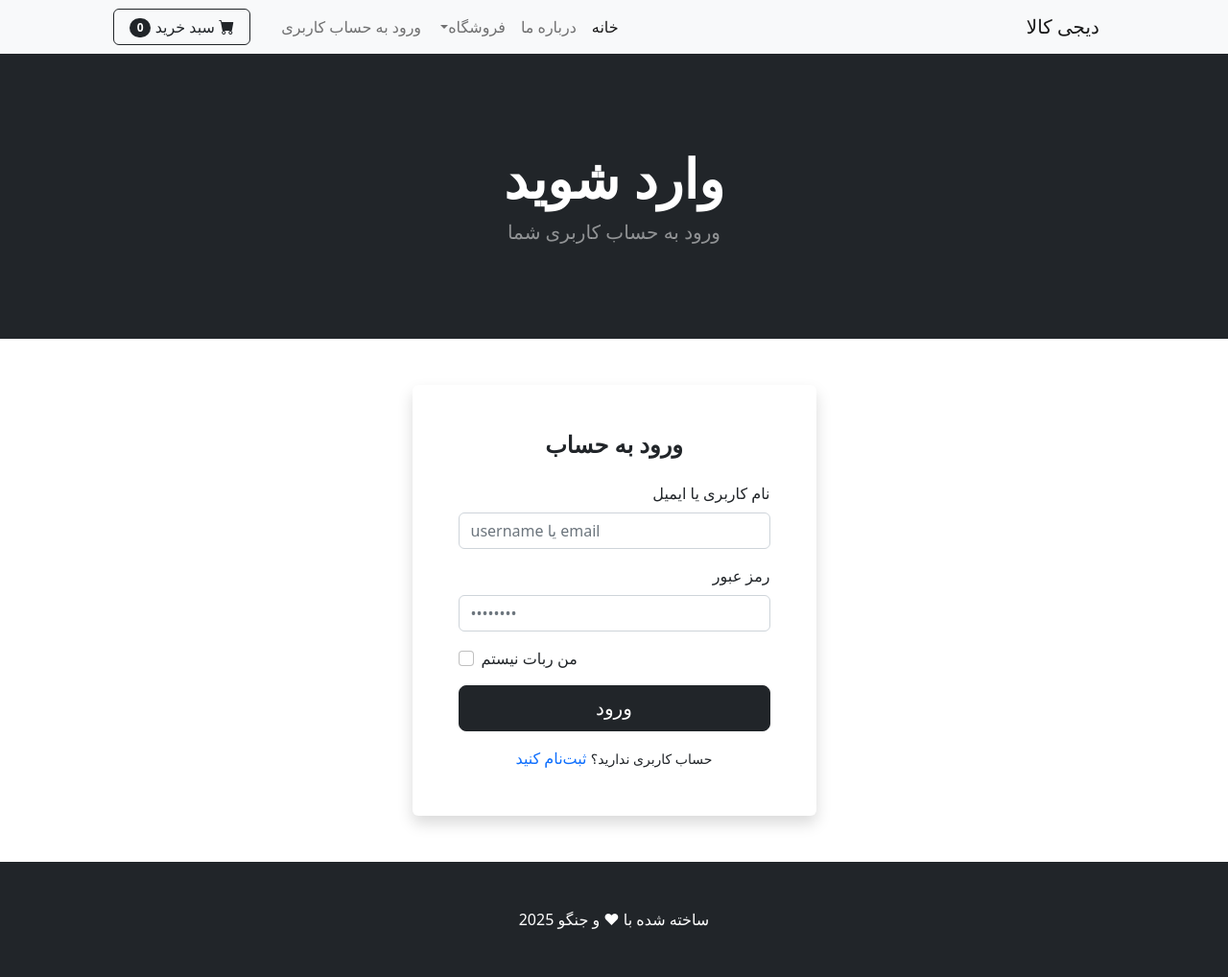
After one commit to KiyanPourazar/Digikala, a Django app: page /login/ in a window 1280 px wide. The commit adds this page. Shown: the whole page at 96% size. Run offline with Django 5.2, Linux system fonts and the light colour scheme; some libraries are stand-ins or nearby versions.

Commit message:
add login and logout pages

```diff
--- a/shop/templates/base.html
+++ b/shop/templates/base.html
@@ -18,6 +18,30 @@
     </head>
     <body dir="rtl">
         {% include 'navbar.html' %}
+
+{% if messages %}
+  <div class="container mt-3">
+    {% for message in messages %}
+      <div class="alert alert-{{ message.tags }} alert-dismissible fade show shadow-sm" role="alert">
+        <div class="d-flex align-items-center">
+          {% if message.tags == "success" %}
+            <i class="bi bi-check-circle-fill me-2 text-success"></i>
+          {% elif message.tags == "error" %}
+            <i class="bi bi-x-circle-fill me-2 text-danger"></i>
+          {% elif message.tags == "warning" %}
+            <i class="bi bi-exclamation-triangle-fill me-2 text-warning"></i>
+          {% else %}
+            <i class="bi bi-info-circle-fill me-2 text-info"></i>
+          {% endif %}
+          <span>{{ message }}</span>
+        </div>
+        <button type="button" class="btn-close" data-bs-dismiss="alert" aria-label="Close"></button>
+      </div>
+    {% endfor %}
+  </div>
+{% endif %}
+
+
         {% block content %}
         {% endblock %}
         <!-- Footer-->
--- /dev/null
+++ b/shop/templates/login.html
@@ -0,0 +1,83 @@
+{% extends 'base.html' %}
+{% load static %}
+
+{% block content %}
+<!-- Header -->
+<header class="bg-dark py-5">
+  <div class="container px-4 px-lg-5 my-5">
+    <div class="text-center text-white">
+      <h1 class="display-4 fw-bolder">وارد شوید</h1>
+      <p class="lead fw-normal text-white-50 mb-0">ورود به حساب کاربری شما</p>
+    </div>
+  </div>
+</header>
+
+<!-- Login Section -->
+<section class="py-5">
+  <div class="container px-4 px-lg-5">
+    <div class="row justify-content-center">
+      <div class="col-md-6 col-lg-5">
+        <div class="card shadow border-0">
+          <div class="card-body p-5">
+            <h4 class="text-center mb-4 fw-bold">ورود به حساب</h4>
+
+            <form method="POST" action="{% url 'login' %}">
+              {% csrf_token %}
+
+              {% if form.errors %}
+              <div class="alert alert-danger text-center">
+                نام کاربری، ایمیل یا رمز عبور اشتباه است.
+              </div>
+              {% endif %}
+
+              <!-- Username or Email -->
+              <div class="mb-3">
+                <label for="login_field" class="form-label text-end w-100">نام کاربری یا ایمیل</label>
+                <input
+                  type="text"
+                  name="login_field"
+                  id="login_field"
+                  class="form-control text-start"
+                  style="direction: ltr;"
+                  placeholder="username یا email"
+                  required
+                />
+              </div>
+
+              <!-- Password -->
+              <div class="mb-3">
+                <label for="password" class="form-label text-end w-100">رمز عبور</label>
+                <input
+                  type="password"
+                  name="password"
+                  id="password"
+                  class="form-control text-start"
+                  style="direction: ltr;"
+                  placeholder="••••••••"
+                  required
+                />
+              </div>
+
+              <div class="mb-3 form-check text-start">
+                <input type="checkbox" class="form-check-input" id="remember" />
+                <label class="form-check-label" for="remember">من ربات نیستم</label>
+              </div>
+
+              <div class="d-grid mb-3">
+                <button type="submit" class="btn btn-dark btn-lg">ورود</button>
+              </div>
+
+              <div class="text-center">
+                <small>حساب کاربری ندارید؟</small>
+                <a href="{% url 'register' %}" class="text-decoration-none text-primary">
+                  ثبت‌نام کنید
+                </a>
+              </div>
+            </form>
+          </div>
+        </div>
+      </div>
+    </div>
+  </div>
+</section>
+{% endblock %}
--- a/shop/templates/navbar.html
+++ b/shop/templates/navbar.html
@@ -6,7 +6,7 @@
         <div class="collapse navbar-collapse" id="navbarSupportedContent">
             <ul class="navbar-nav me-auto mb-2 mb-lg-0 ms-lg-4">
                 <li class="nav-item"><a class="nav-link active" aria-current="page" href="/">خانه</a></li>
-                <li class="nav-item"><a class="nav-link" href="{about/}">درباره</a></li>
+                <li class="nav-item"><a class="nav-link" href="{% url 'about' %}">درباره ما</a></li>
                 <li class="nav-item dropdown">
                     <a class="nav-link dropdown-toggle" id="navbarDropdown" href="#" role="button" data-bs-toggle="dropdown" aria-expanded="false">فروشگاه</a>
                     <ul class="dropdown-menu" aria-labelledby="navbarDropdown">
@@ -16,6 +16,13 @@
                         <li><a class="dropdown-item" href="#!">جدید</a></li>
                     </ul>
                 </li>
+
+                {% if user.is_authenticated %}
+                <li class="nav-item"><a class="nav-link" href="{% url 'logout' %}">خروج از حساب کاربری</a></li>
+                {% else %}
+                <li class="nav-item"><a class="nav-link" href="{% url 'login' %}">ورود به حساب کاربری</a></li>
+                {% endif %}
+
             </ul>
             <form class="d-flex">
                 <button class="btn btn-outline-dark" type="submit">
--- a/shop/urls.py
+++ b/shop/urls.py
@@ -1,7 +1,10 @@
 from django.urls import path
-from .views import ProductsView, about
+from .views import ProductsView, about, login_user, logout_user, register_user
 
 urlpatterns = [
     path('', ProductsView.as_view(), name='products'),
     path('about/', about, name='about'),
+    path('login/', login_user, name='login'),
+    path('logout/', logout_user, name='logout'),
+    path('register/',register_user,name='register'),
 ]
--- a/shop/views.py
+++ b/shop/views.py
@@ -1,6 +1,10 @@
+from urllib import request
+
 from django.views import View
-from django.shortcuts import render
+from django.shortcuts import render, redirect
 from .models import Product
+from django.contrib.auth import authenticate, login , logout
+from django.contrib import messages
 
 class ProductsView(View):
     def get(self, request):
@@ -9,3 +13,34 @@ class ProductsView(View):
 
 def about(request):
     return render(request, 'about.html')
+
+
+from django.shortcuts import render, redirect
+from django.contrib import messages
+from django.contrib.auth import authenticate, login
+
+
+def login_user(request):
+    if request.method == "POST":
+        username = request.POST.get('login_field')
+        password = request.POST.get('password')
+
+        user = authenticate(request, username=username, password=password)
+        if user is not None:
+            login(request, user)
+            messages.success(request, 'با موفقیت وارد شدید!')
+            return redirect('products')
+        else:
+            messages.error(request, 'نام کاربری یا رمز عبور اشتباه است!')
+            return redirect('login')
+
+    return render(request, 'login.html')
+
+
+def logout_user(request):
+    logout(request)
+    messages.success(request, 'با موفقیت خارج شدید!')
+    return redirect('products')
+
+def register_user(request):
+    return render(request, 'register.html')
```
Also changed, not shown: db.sqlite3.
